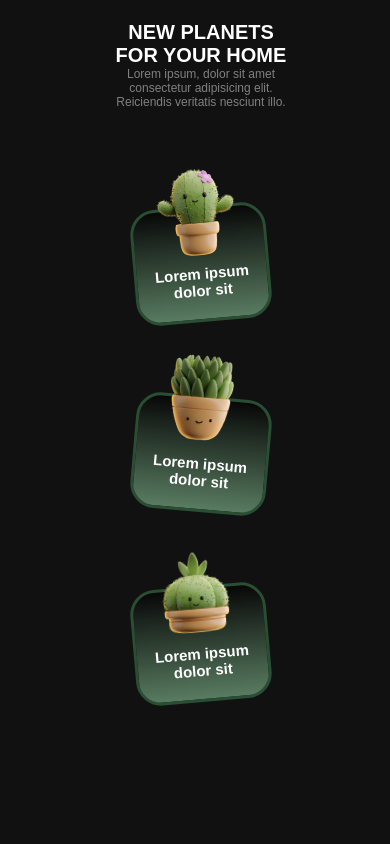
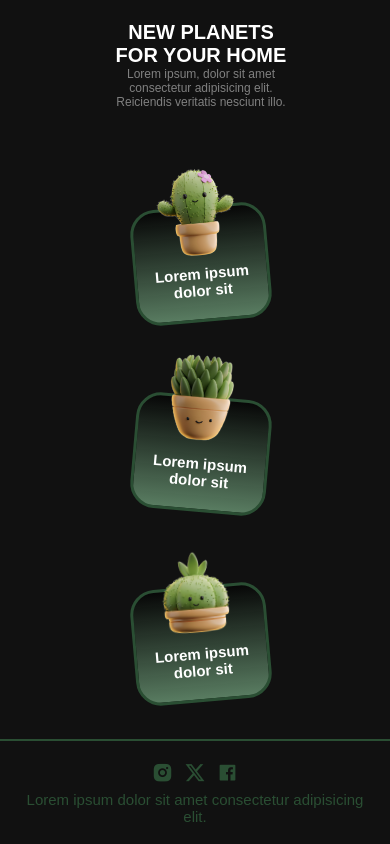
Before and after one commit to saharmazloom/project2, a plain HTML site: page index.html in a window 390 px wide. Shown: the part 560-1404 px from the top of the page. Before the commit the page ends 1299 px from the top, so only its background shows below. Drawn offline with nearby package versions, Linux system fonts and the light colour scheme.

Commit message:
add footer

```diff
--- a/index.html
+++ b/index.html
@@ -83,5 +83,15 @@
 
             </div>
         </div>
+        <!-- =============== footer ============== -->
+         <footer>
+            <div>
+                <i class="ri-instagram-fill"></i>
+                <i class="ri-twitter-x-fill"></i>
+                <i class="ri-facebook-box-fill"></i>
+                 <p>Lorem ipsum dolor sit amet consectetur adipisicing elit.</p>
+
+            </div>
+         </footer>
 </body>
 </html>
--- a/style.css
+++ b/style.css
@@ -316,8 +316,28 @@ li a:hover{
     color: gray;
 }
 
+footer div{
+    border-top: solid 2px #2a4e33;
+    padding: 5% 5%;
+    text-align: center;
+     color: #2a4e33;
 
+    i{
+        font-size: 30px;
+        padding: 2% 1%;
 
+    }
+    p{
+        margin-top: 2%;
+    }
+}
+
+footer div{
+    i:hover{
+        text-shadow: #374e3c 0 0 10px;
+        color: #91af97;
+    }
+}
 /* media */
 @media screen and (max-width: 500px) {
 
@@ -413,5 +433,14 @@ li a:hover{
     .all-card{
         width: 35%;
     }
-
+    footer {
+       div{
+        i{
+        font-size: 21px;
+         }
+         p{
+            font-size: 15px;
+        }
+       }
+    }
 }
```
